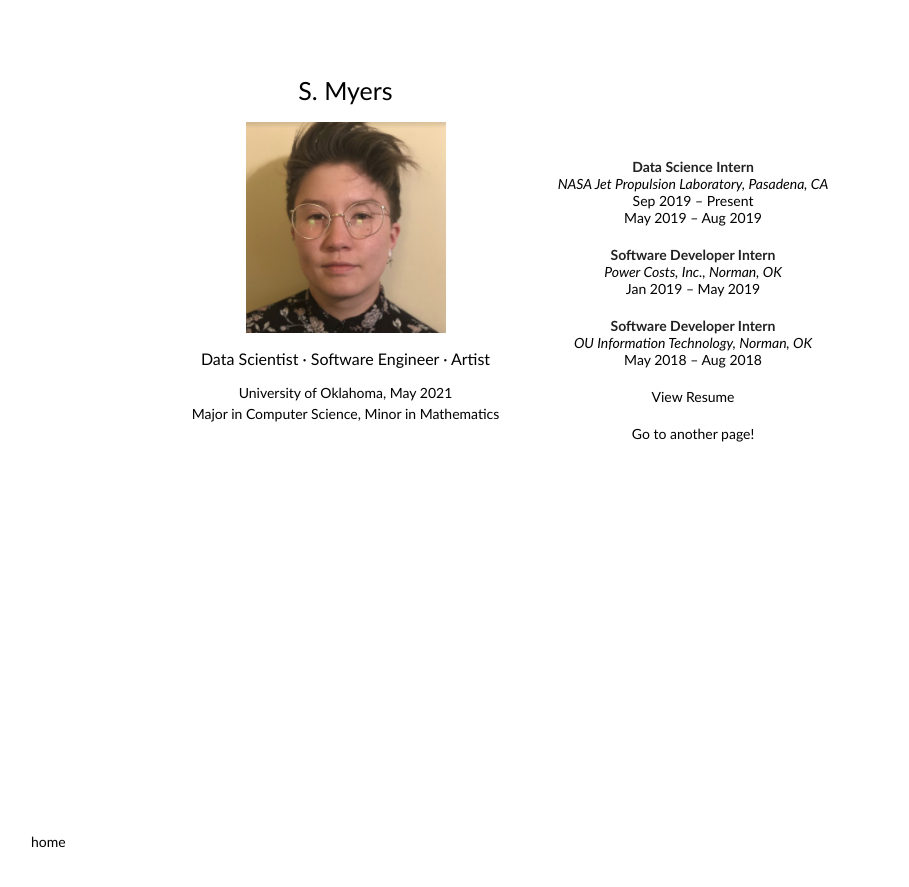
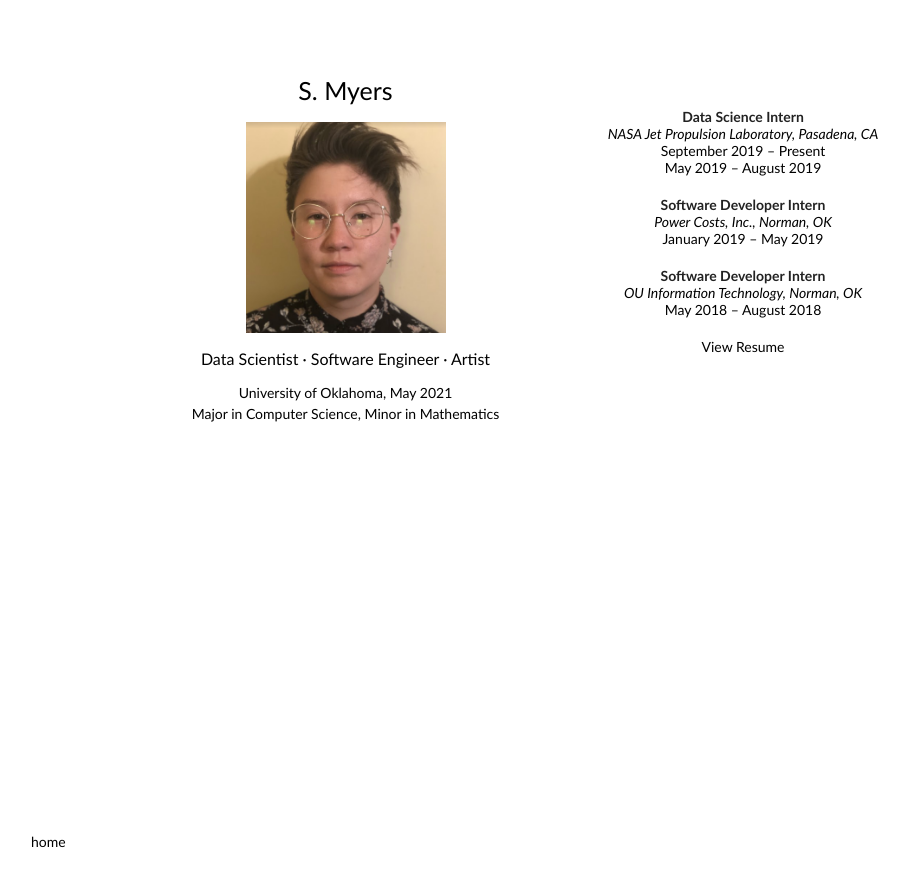
Before and after one commit to myer0432/myer0432.github.io, a Jekyll site: the page built from index.md, in a window 1280 px wide. Shown: the top 887 px of the page, without its empty margins (27-936 px from the left). Built offline with Jekyll 4.4.1, drawn with Linux system fonts in a browser that asks for light colours.

Commit message:
section padding
+ section contents (month names)

```diff
--- a/_sass/jekyll-theme-minimal.scss
+++ b/_sass/jekyll-theme-minimal.scss
@@ -113,7 +113,7 @@ strong {
 section {
   width:500px;
   float:right;
-  padding:100px;
+  padding:50px;
   text-align: center;
 }
 
--- a/index.md
+++ b/index.md
@@ -3,17 +3,15 @@ layout: default
 ---
 **Data Science Intern**
 _NASA Jet Propulsion Laboratory, Pasadena, CA_
-Sep 2019 – Present
-May 2019 – Aug 2019
+September 2019 – Present
+May 2019 – August 2019
 
 **Software Developer Intern**
 _Power Costs, Inc., Norman, OK_
-Jan 2019 – May 2019
+January 2019 – May 2019
 
 **Software Developer Intern**
 _OU Information Technology, Norman, OK_
-May 2018 – Aug 2018
+May 2018 – August 2018
 
 [View Resume](/assets/files/SMYERS2020.pdf)
-
-[Go to another page!](./another-page.html)
```
